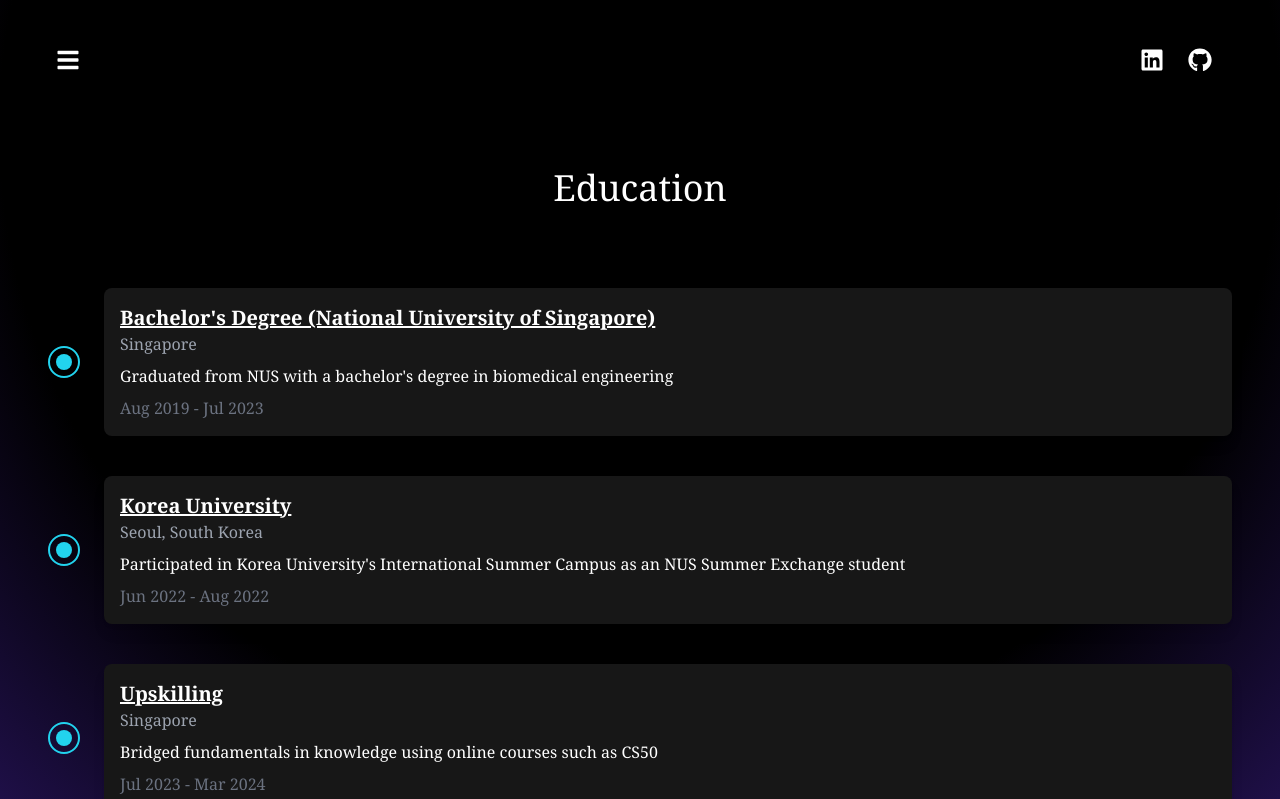
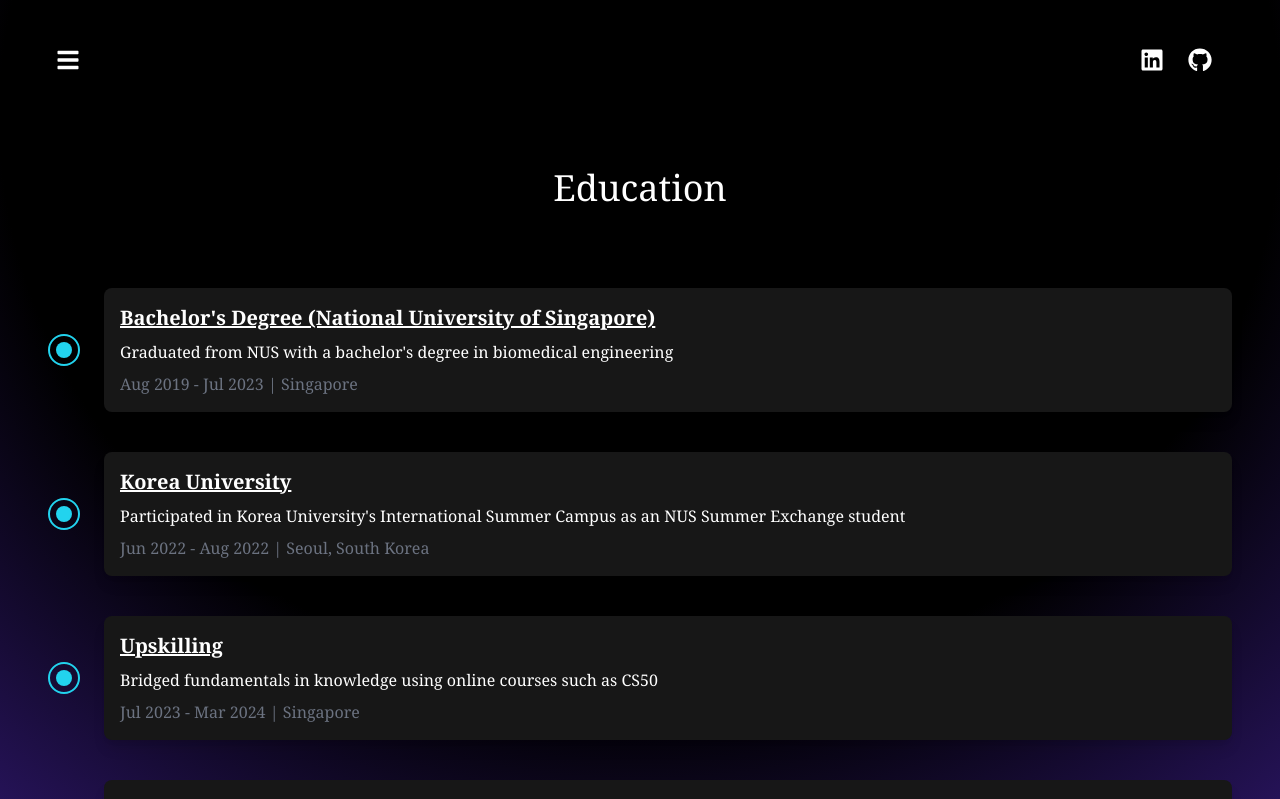
Before and after one commit to gka1m/km-portfolio, a Next.js app: page /education in a window 1280 px wide. Shown: the top 799 px of the page. Built offline with nearby package versions, Linux system fonts and the light colour scheme.

Commit message:
minor update to timeline component

```diff
--- a/app/components/Timeline.tsx
+++ b/app/components/Timeline.tsx
@@ -58,9 +58,10 @@
                 <h3 className="text-white font-semibold text-xl underline">
                   {event.title}
                 </h3>
-                <p className="text-gray-400">{event.location}</p>
                 <p className="text-white mt-2">{event.description}</p>
-                <p className="text-gray-500 mt-2">{event.date}</p>
+                <p className="text-gray-500 mt-2">
+                  {event.date} | {event.location}
+                </p>
               </div>
             </div>
           </motion.div>
```
